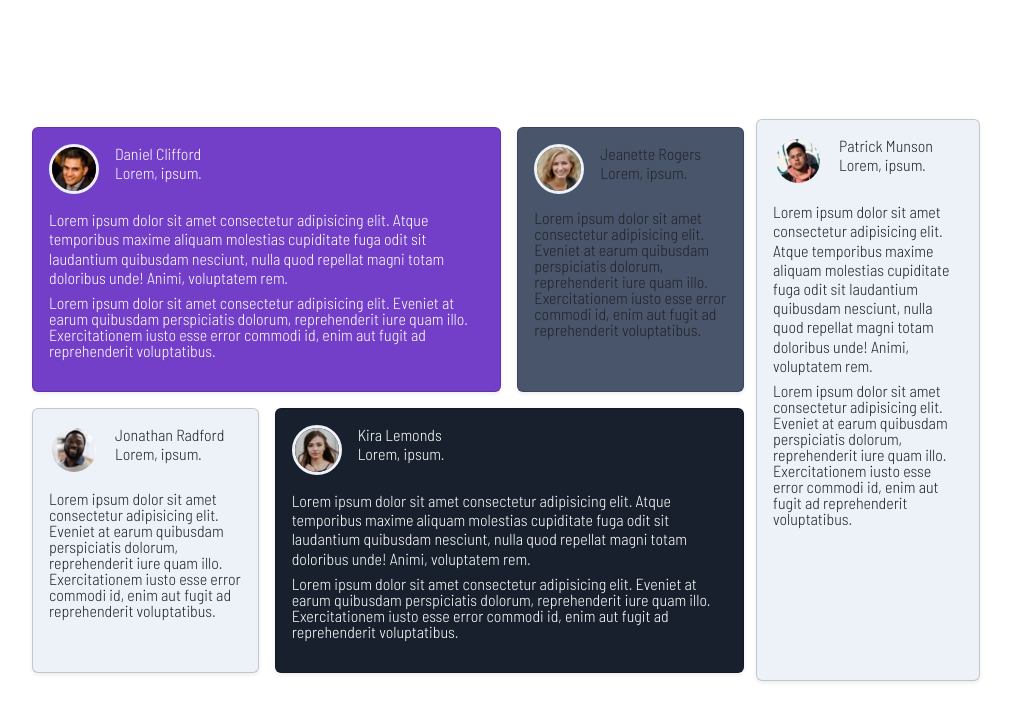
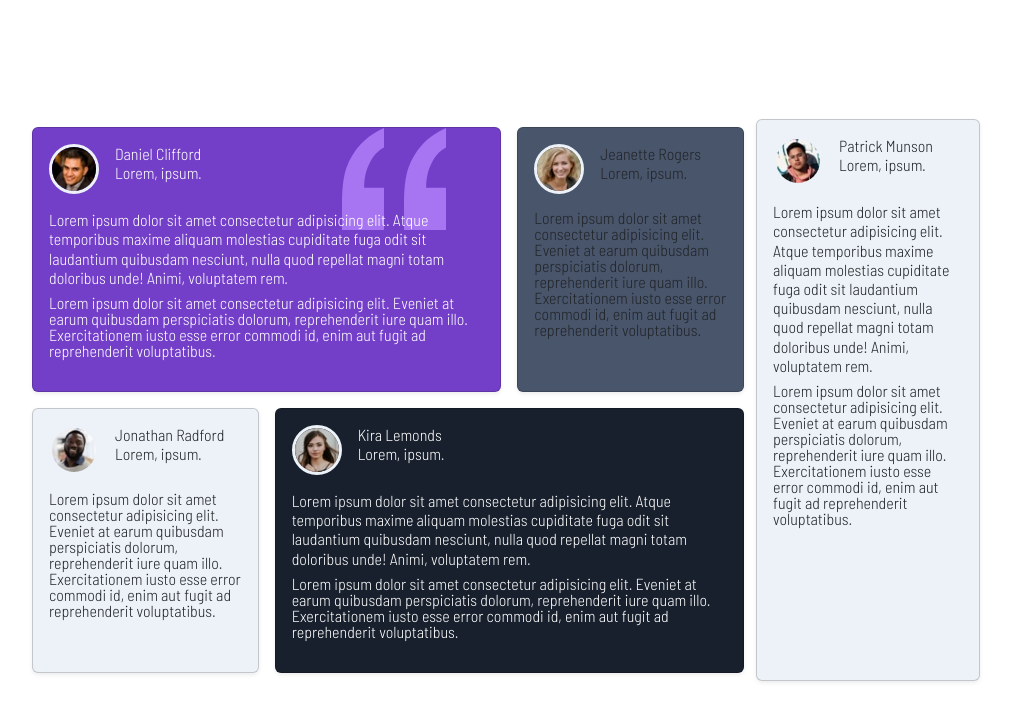
Before and after one commit to diegojojoayandun/Boostrap5-sass-testimonial-sample, a website: page index.html in a window 1280 px wide. Shown: the whole page, without its empty margins (132-1143 px from the left). Drawn offline with Linux system fonts and the light colour scheme.

Commit message:
ADD: add quotations to card

```diff
--- a/index.html
+++ b/index.html
@@ -22,7 +22,7 @@
         <div class="col-12 col-lg-9 p-2">
           <div class="row">
             <div class="col-12 col-lg-8 p-2">
-              <div class="card bg-primary text-white shadow-sm">
+              <div class="card bg-primary text-white fondo-card shadow-sm">
                 <div class="card-body">
                   <div class="d-flex mb-3">
                     <img
--- a/sass/custom.scss
+++ b/sass/custom.scss
@@ -9,6 +9,12 @@ $font-family-sans-serif: "Barlow Semi Condensed", sans-serif;
 
 .d-flex img {
   width: 50px;
+}
+
+.fondo-card {
+  background-image: url("../images/bg-pattern-quotation.svg");
+  background-repeat: no-repeat;
+  background-position: 85% top;
 }
 
 // scss-docs-start container-max-widths
```
Also changed, not shown: sass/custom.css, sass/reducido.css, 1 other file.
